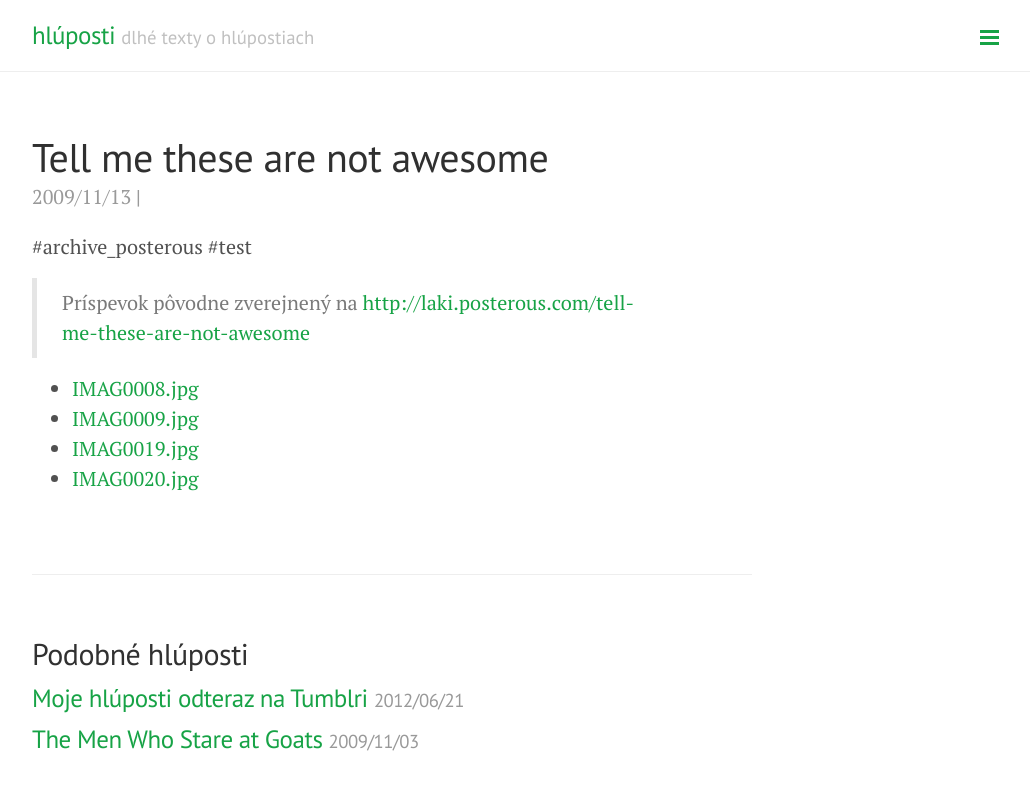
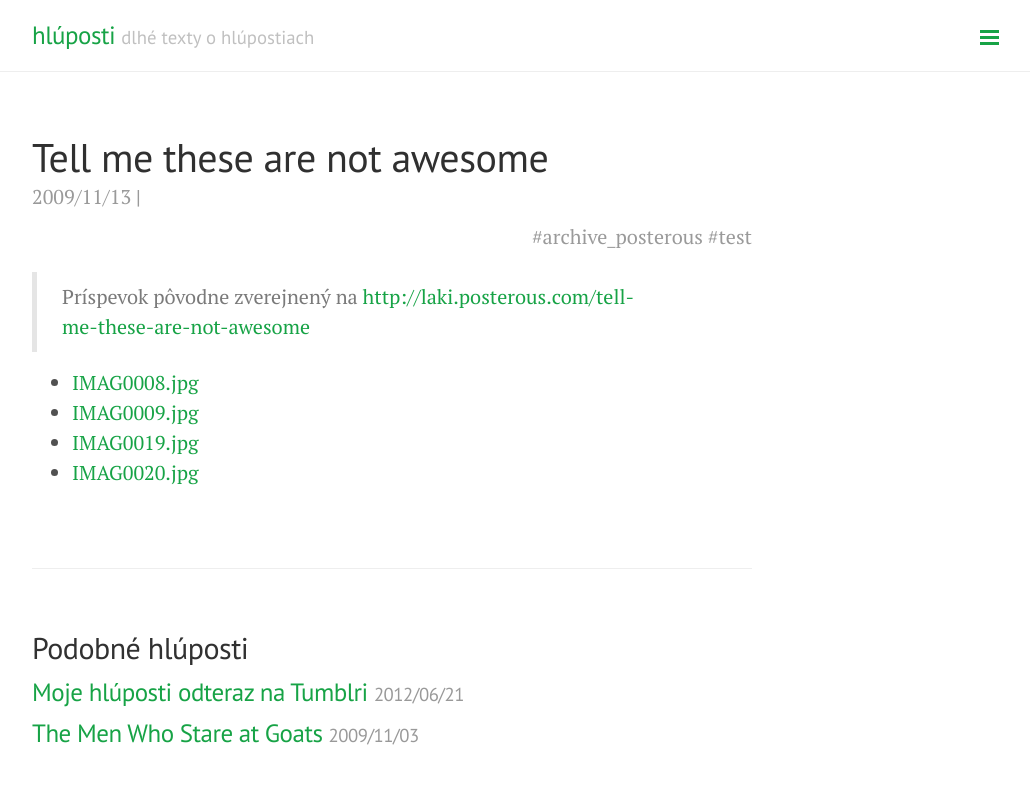
Before and after one commit to hluposti/hluposti.github.io, a Jekyll site: the page built from _posts/2009-11-13-tell-me-these-are-not-awesome.md, in a window 1280 px wide. Shown: the top 790 px of the page, without its empty margins (248-1278 px from the left). Built offline with Jekyll 4.4.1, drawn with Linux system fonts in a browser that asks for light colours; Markdown is read by kramdown in place of the engine named in the settings.

Commit message:
Update lanyon.css

```diff
--- a/public/css/lanyon.css
+++ b/public/css/lanyon.css
@@ -320,6 +320,14 @@ a.sidebar-nav-item:focus {
   color: #9a9a9a;
 }
 
+.post-tags{
+  display: block;
+  margin-top: -.5rem;
+  margin-bottom: 1rem;
+  color: #9a9a9a;
+  text-align: right;
+}
+
 /* Related posts */
 .related {
   padding-top: 2rem;
```
